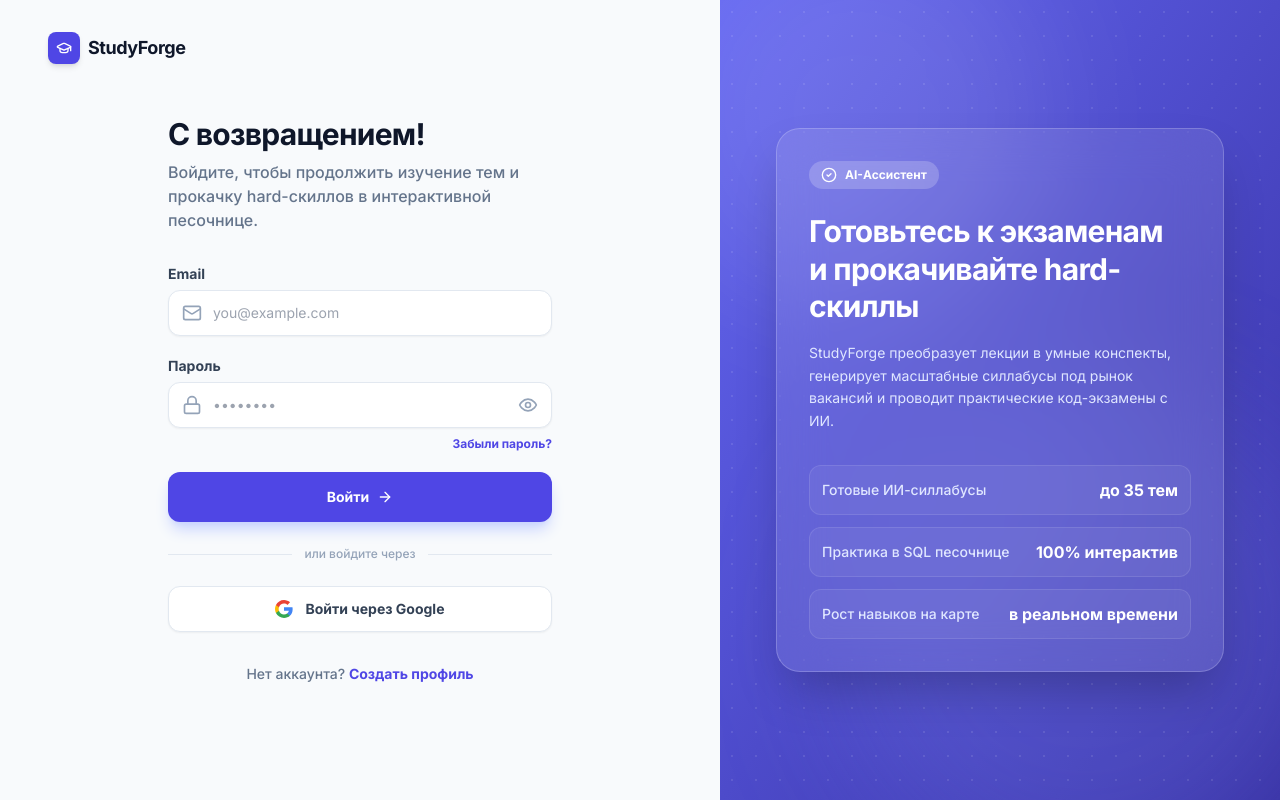
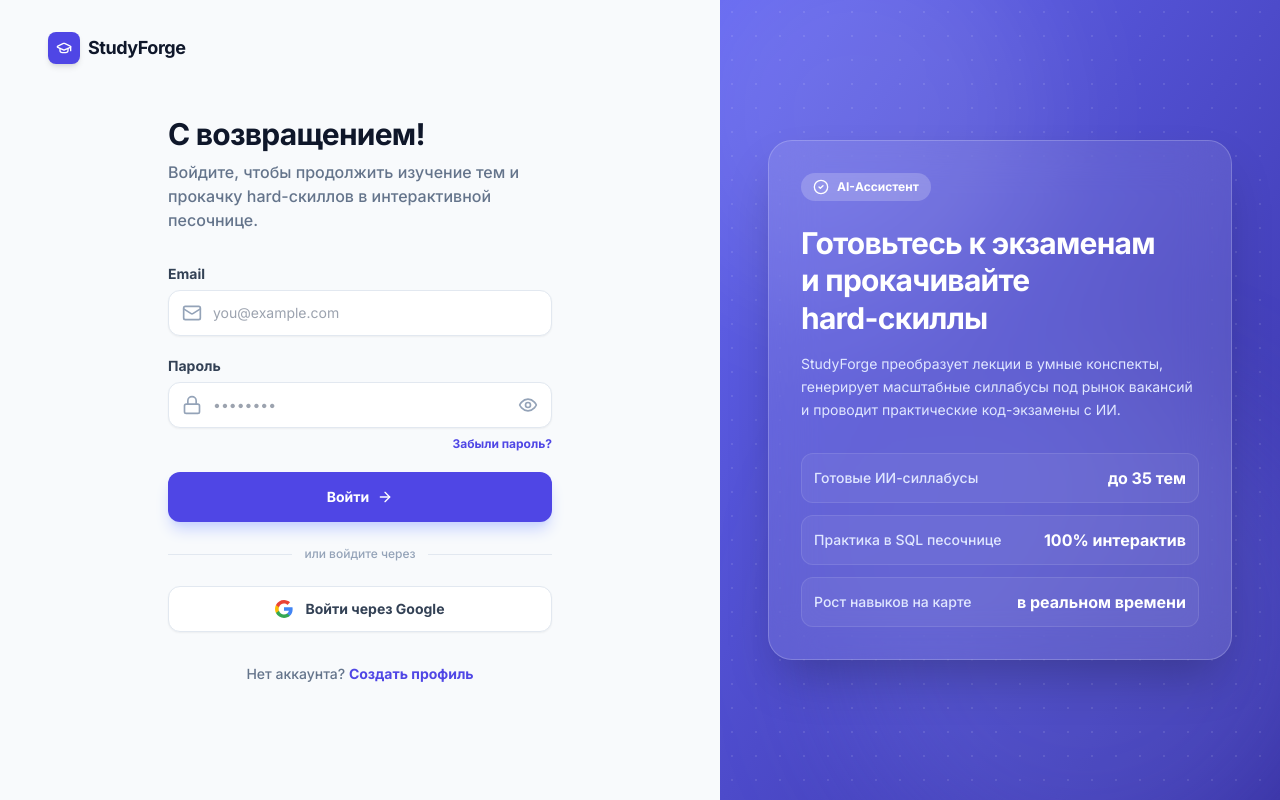
Before and after one commit to Ludosiellll/meldy, a React (Vite) app in the folder frontend/: page /login in a window 1280 px wide. Built offline with nearby package versions, Linux system fonts and the light colour scheme.

Commit message:
style: expand login branded card width to max-w-lg and prevent hard-skills word wrapping

```diff
--- a/frontend/src/pages/Login.tsx
+++ b/frontend/src/pages/Login.tsx
@@ -198,7 +198,7 @@ export default function Login() {
           initial={{ opacity: 0, scale: 0.9, rotateY: -15 }}
           animate={{ opacity: 1, scale: 1, rotateY: 0 }}
           transition={{ duration: 0.8, type: "spring" }}
-          className="relative w-full max-w-md bg-white/10 backdrop-blur-xl border border-white/20 rounded-3xl p-8 shadow-2xl"
+          className="relative w-full max-w-lg bg-white/10 backdrop-blur-xl border border-white/20 rounded-3xl p-8 shadow-2xl"
           style={{ transformStyle: "preserve-3d", perspective: 1000 }}
         >
           <div className="inline-flex items-center gap-2 px-3 py-1.5 bg-white/20 rounded-full text-white text-xs font-bold mb-6">
@@ -207,7 +207,7 @@ export default function Login() {
 
           <h2 className="text-3xl font-black text-white leading-tight mb-4 tracking-tight">
             Готовьтесь к экзаменам <br/>
-            и прокачивайте hard-скиллы
+            и прокачивайте <span className="whitespace-nowrap">hard-скиллы</span>
           </h2>
 
           <p className="text-indigo-100 leading-relaxed text-sm mb-8">
```
